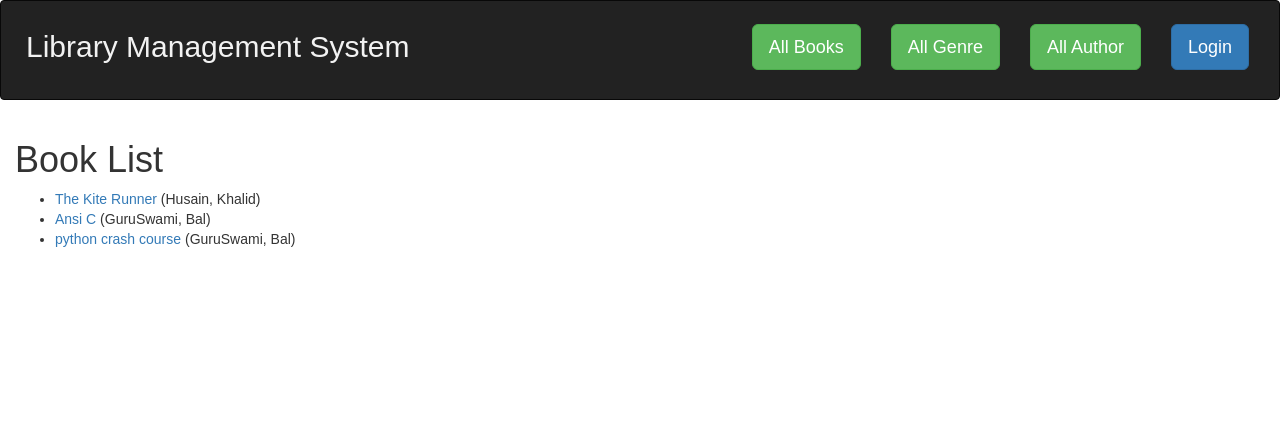
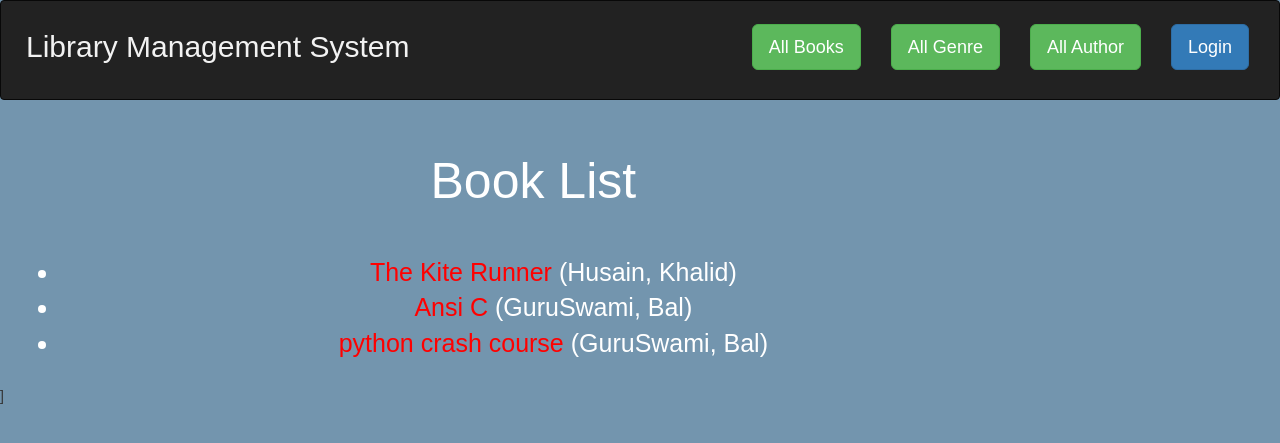
Before and after one commit to akashagg30/library-management-system, a Django app: page /catalog/books/ in a window 1280 px wide. Shown: the top 443 px of the page. Run offline with Django 3.2, Linux system fonts and the light colour scheme; data comes from the database, SQL or seed files in the repository; both versions use the stored data as it was after the commit; some libraries are stand-ins or nearby versions.

Commit message:
some minute changes in frontend

```diff
--- a/catalog/templates/base_generic.html
+++ b/catalog/templates/base_generic.html
@@ -13,6 +13,7 @@
 		body {
 			margin: 0;
 			font-family: Arial, Helvetica, sans-serif;
+			background-color: #7395AE;
 		}
 		#body1 {
 			width: 100%;
@@ -22,7 +23,15 @@
 
 			background-color: #000;
 		}
-
+		a{
+			color: red;
+		}
+		.col-sm-10 {
+			color: white;
+			font-size: 25px;
+			text-align: center;
+			padding: 14px 20px;
+		}
 		.topnav a {
 			float: left;
 			color: #f2f2f2;
@@ -53,9 +62,7 @@
 <body>
 	<div class="container-fluid">
 		<div class="row">
-			<!-- <div class="col-sm-2"> -->
 			{% block sidebar %}
-			</ul>
 			<div id="body1">
 				<nav class="navbar navbar-inverse">
 					<div class="container-fluid">
@@ -95,10 +102,6 @@
 				</nav>
 			</div>
 			{% endblock %}
-			<!-- </div> -->
-      <!--<div class='dp'>
-      		<img src="{{ user.avatar }}" alt="temp">
-      	</div>-->
 				<div class="col-sm-10 ">
 					{% block content %}{% endblock %}
 				</div>
@@ -120,6 +123,6 @@
 				{% endif %}
 				{% endblock %}
 			</div>
-  </div>
+		</div>]
 </body>
 </html>
--- a/catalog/templates/catalog/book_list.html
+++ b/catalog/templates/catalog/book_list.html
@@ -1,7 +1,8 @@
 {% extends "base_generic.html" %}
 
 {% block content %}
-  <h1>Book List</h1>
+  <h1 style="font-size:50px;">Book List</h1>
+  <br>
   {% if book_list %}
   <ul>
     {% for book in book_list %}
```
Also changed, not shown: db.sqlite3. Lines whose indentation alone changed are shown as unchanged.
